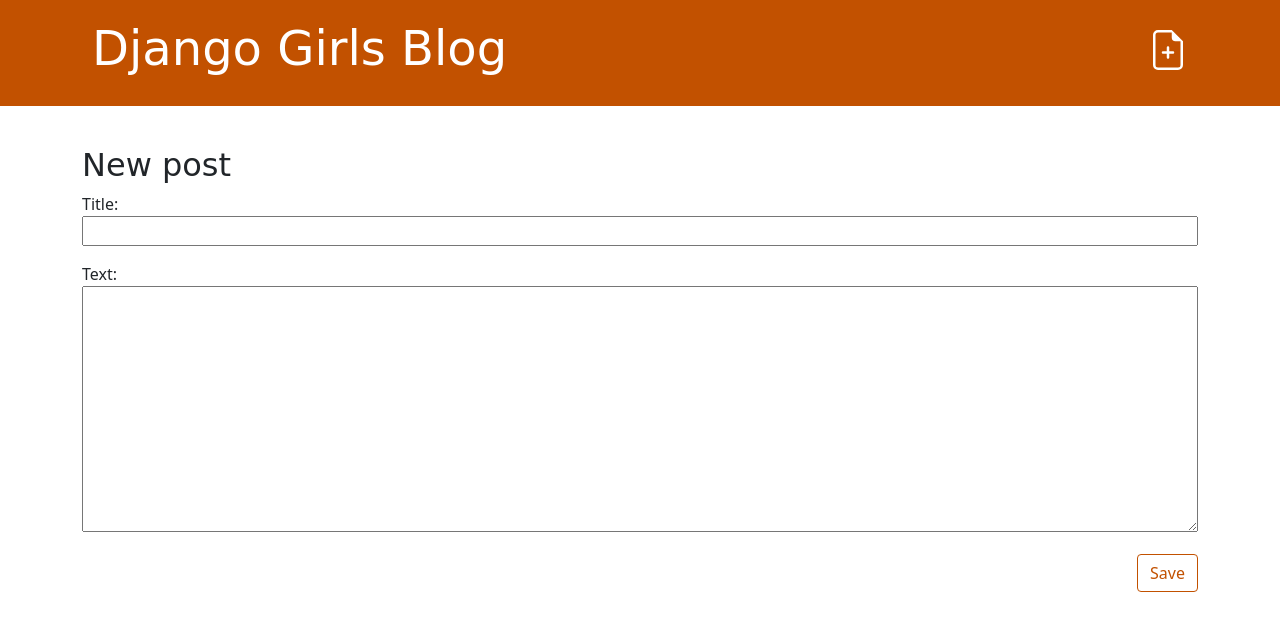
After one commit to alhakim2709/my-first-blog, a Django app: page /post/new/ in a window 1280 px wide. The commit adds this page. Shown: the top 631 px of the page. Run offline with Django 4.2, Linux system fonts and the light colour scheme.

Commit message:
adding validation

```diff
--- /dev/null
+++ b/blog/forms.py
@@ -0,0 +1,20 @@
+from django import forms
+
+from .models import Post
+from django.core.exceptions import ValidationError
+
+class PostForm(forms.Form):
+    title = forms.CharField(label="Title", max_length=200, required=True)
+    text = forms.CharField(label='Text', widget=forms.Textarea)
+    # class Meta:
+    #     model = Post
+    #     fields = ('title', 'text',)
+
+
+    def clean_title(self):
+        title = self.cleaned_data['title']
+        if not title:
+            error = forms.ValidationError("title is required")
+            self.add_error("title", error)
+            return title
+        return title
--- /dev/null
+++ b/blog/static/css/blog.css
@@ -0,0 +1,79 @@
+body{
+    margin: 0 0 0 0;
+}
+
+.page-header {
+    background-color: #C25100;
+    margin-top: 0;
+    margin-bottom: 40px;
+    margin-left: 0;
+    margin-right: 0;
+    padding: 20px 20px 20px 40px;
+    display: flex;
+    justify-content: center;
+    align-items: center;
+}
+
+.page-header h1,
+.page-header h1 a,
+.page-header h1 a:visited,
+.page-header h1 a:active {
+    color: #ffffff;
+    font-size: 36pt;
+    text-decoration: none;
+}
+
+h1,
+h2,
+h3,
+h4 {
+    font-family: 'Lobster', cursive;
+}
+
+.date {
+    color: #828282;
+}
+
+.save {
+    float: right;
+}
+
+.post-form textarea,
+.post-form input {
+    width: 100%;
+}
+
+.top-menu,
+.top-menu:hover,
+.top-menu:visited {
+    color: #ffffff;
+    float: right;
+    font-size: 26pt;
+    margin-right: 20px;
+}
+
+.post {
+    margin-bottom: 70px;
+}
+
+.post h2 a,
+.post h2 a:visited {
+    color: #000000;
+}
+
+.post > .date,
+.post > .actions {
+    float: right;
+}
+
+.btn-secondary,
+.btn-secondary:visited {
+    color: #C25100;
+    background: none;
+    border-color: #C25100;
+}
+
+.btn-secondary:hover {
+    color: #FFFFFF;
+    background-color: #C25100;
+}
--- /dev/null
+++ b/blog/templates/blog/base.html
@@ -0,0 +1,33 @@
+{% load static %}
+<!DOCTYPE html>
+<html lang="en">
+<head>
+    <meta charset="UTF-8">
+    <meta http-equiv="X-UA-Compatible" content="IE=edge">
+    <meta name="viewport" content="width=device-width, initial-scale=1.0">
+    <link rel="stylesheet" href="https://cdn.jsdelivr.net/npm/bootstrap@5.1.3/dist/css/bootstrap.min.css" integrity="sha384-1BmE4kWBq78iYhFldvKuhfTAU6auU8tT94WrHftjDbrCEXSU1oBoqyl2QvZ6jIW3" crossorigin="anonymous">
+    <link rel="stylesheet" href="{% static 'css/blog.css' %}">
+    <title>My Blog</title>
+</head>
+<body>
+    <header class="page-header">
+      <div class="container">
+        <a href="{% url 'post_new' %}" class="top-menu">
+            <svg xmlns="http://www.w3.org/2000/svg" width="40" height="40" fill="currentColor" class="bi bi-file-earmark-plus" viewBox="0 0 16 16">
+                <path d="M8 6.5a.5.5 0 0 1 .5.5v1.5H10a.5.5 0 0 1 0 1H8.5V11a.5.5 0 0 1-1 0V9.5H6a.5.5 0 0 1 0-1h1.5V7a.5.5 0 0 1 .5-.5z"/>
+                <path d="M14 4.5V14a2 2 0 0 1-2 2H4a2 2 0 0 1-2-2V2a2 2 0 0 1 2-2h5.5L14 4.5zm-3 0A1.5 1.5 0 0 1 9.5 3V1H4a1 1 0 0 0-1 1v12a1 1 0 0 0 1 1h8a1 1 0 0 0 1-1V4.5h-2z"/>
+              </svg>
+        </a>
+          <h1><a href="/">Django Girls Blog</a></h1>
+      </div>
+    </header>
+    <main class="container">
+        <div class="row">
+            <div class="col">
+            {% block content %}
+            {% endblock %}
+            </div>
+        </div>
+    </main>
+</body>
+</html>
--- /dev/null
+++ b/blog/templates/blog/post_edit.html
@@ -0,0 +1,10 @@
+{% extends 'blog/base.html' %}
+
+{% block content %}
+    <h2>New post</h2>
+    <form method="POST" class="post-form">{% csrf_token %}
+        {{ form.as_p }}
+        {{errors}}
+        <button type="submit" class="save btn btn-secondary">Save</button>
+    </form>
+{% endblock %}
--- a/blog/urls.py
+++ b/blog/urls.py
@@ -2,5 +2,8 @@
 from . import views
 
 urlpatterns = [
-    path('', views.post_list, name='post_list')
+    path('', views.post_list, name='post_list'),
+    path('post/<int:pk>/', views.post_detail, name='post_detail'),
+    path('post/new/', views.post_new, name='post_new'),
+    path('post/<int:pk>/edit/', views.post_edit, name='post_edit'),
 ]
--- a/blog/views.py
+++ b/blog/views.py
@@ -1,7 +1,40 @@
-from django.shortcuts import render
+from django.shortcuts import render, get_object_or_404, redirect
 from .models import Post
 from django.utils import timezone
+from .forms import PostForm
 
 def post_list(request):
-    posts = Post.objects.filter(published_date__lte=timezone.now()).order_by('published_date')
+    posts = Post.objects.all().order_by('published_date')
     return render(request, 'blog/post_list.html', {'posts':posts})
+
+def post_detail(request, pk):
+    post = get_object_or_404(Post, pk=pk)
+    return render(request, 'blog/post_detail.html', {'post': post})
+
+def post_new(request):
+    if request.method == "POST":
+        form = PostForm(request.POST)
+        if form.is_valid():
+            post = form.save(commit=False)
+            post.author = request.user
+            post.published_date = timezone.now()
+            if not Post.objects.filter(title=form.cleaned_data['title']).exists():
+                post.save()
+                return redirect('post_detail', pk=post.pk)
+    else:
+        form = PostForm()
+    return render(request, 'blog/post_edit.html', {'form': form, 'message':'Oops!'})
+
+def post_edit(request, pk):
+    post = get_object_or_404(Post, pk=pk)
+    if request.method == "POST":
+        form = PostForm(request.POST, instance=post)
+        if form.is_valid():
+            post = form.save(commit=False)
+            post.author = request.user
+            post.published_date = timezone.now()
+            post.save()
+            return redirect('post_detail', pk=post.pk)
+    else:
+        form = PostForm(instance=post)
+    return render(request, 'blog/post_edit.html', {'form': form})
```
Also changed, not shown: blog/templates/blog/post_detail.html (added, +21 -0 lines), blog/templates/blog/post_list.html (+13 -19 lines).
